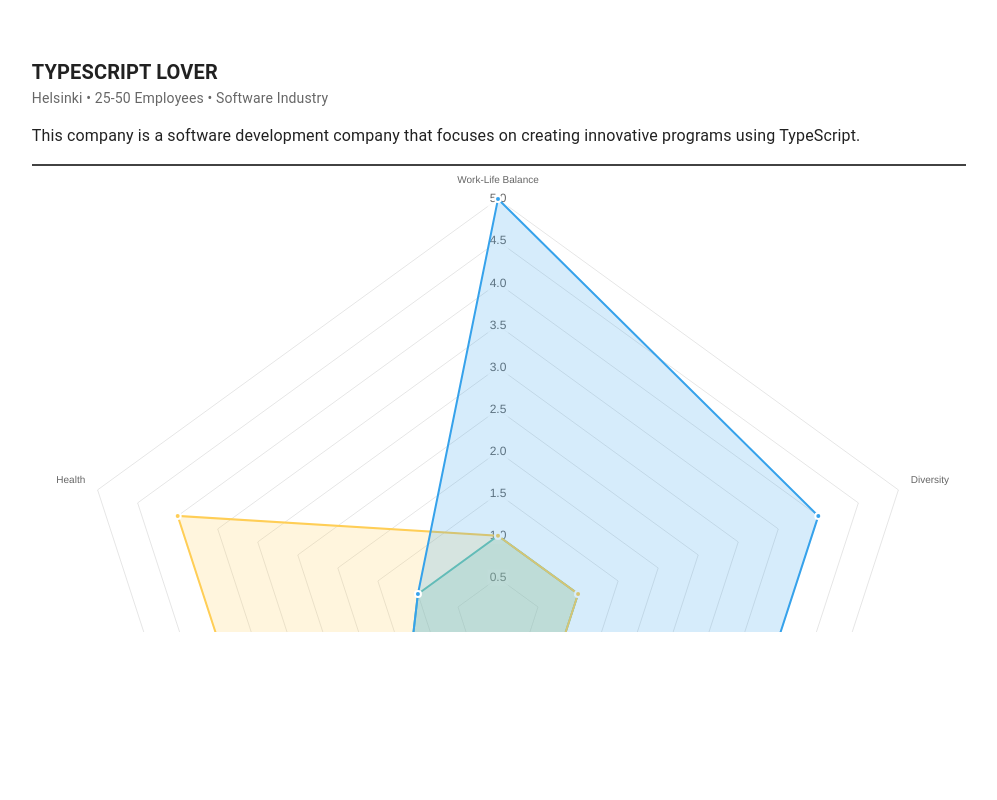
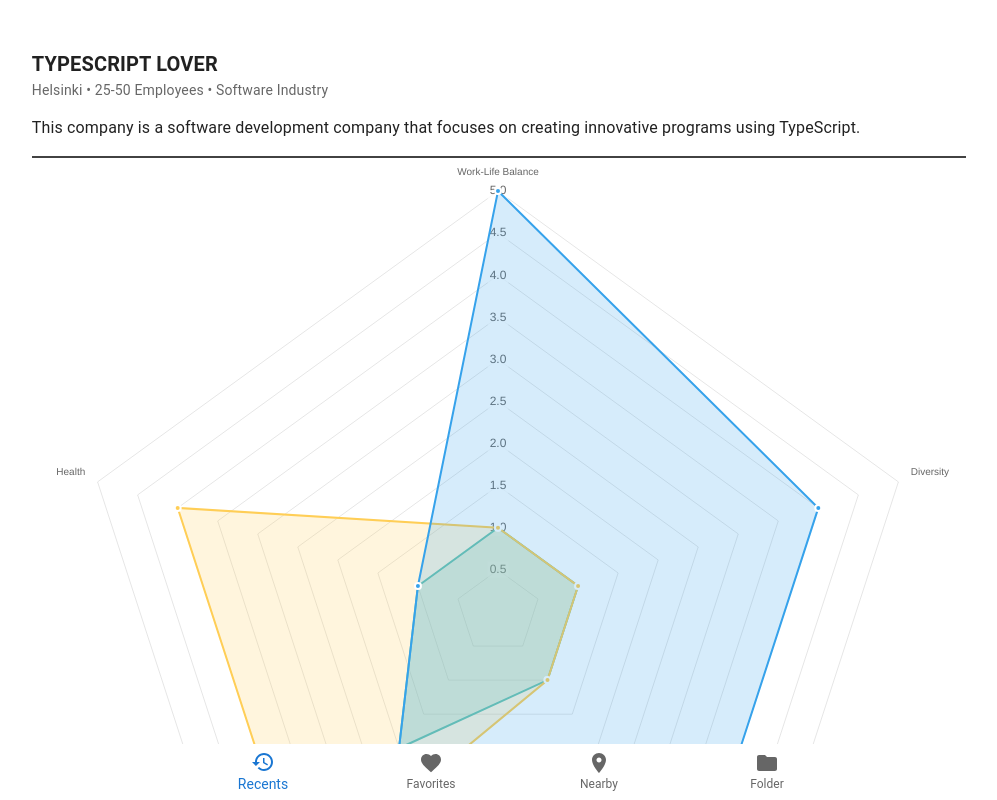
Before and after one commit to D3lux3/Junction-2024-Aava, a React (Vite) app in the folder aava-frontend/: page /companycardview in a window 1280 px wide. Shown: the whole page, without its empty margins (141-1138 px from the left). Built offline with nearby package versions, Linux system fonts and the light colour scheme.

Commit message:
Cardview component ready

```diff
--- /dev/null
+++ b/aava-frontend/src/components/BiggestDifference.tsx
@@ -0,0 +1,23 @@
+import React from 'react';
+import { Box, Typography } from '@mui/material';
+import AirIcon from '@mui/icons-material/Air';
+
+const BiggestDifference: React.FC = () => {
+  return (
+    <Box sx={{ padding: 2, borderRadius: 1, width: '300px', display: 'flex', flexDirection: 'column', alignItems: 'center', justifyContent: 'center' }}>
+      {/* Top left text */}
+      <Typography variant="h6" color='textSecondary' sx={{ mb: 1 }}>
+        Biggest difference
+      </Typography>
+      {/* Icon and text */}
+      <Box sx={{ display: 'flex', alignItems: 'center' }}>
+        <AirIcon sx={{ mr: 1 }} /> {/* Icon with margin-right */}
+        <Typography variant="body1">
+          Health 2
+        </Typography>
+      </Box>
+    </Box>
+  );
+};
+
+export default BiggestDifference;
--- a/aava-frontend/src/components/CompanyCardView.tsx
+++ b/aava-frontend/src/components/CompanyCardView.tsx
@@ -1,7 +1,13 @@
 import React, { useState } from 'react';
-import { Box, Typography, Card, CardContent, Divider } from '@mui/material';
+import { Box, Typography, Card, CardContent, Divider, Button, BottomNavigation, BottomNavigationAction } from '@mui/material';
 import RadarPlot from './RadarPlot';
 import ValueMatch from './ValueMatch';
+import MatchedBest from './MatchedBest';
+import BiggestDifference from './BiggestDifference';
+import RestoreIcon from '@mui/icons-material/Restore';
+import FavoriteIcon from '@mui/icons-material/Favorite';
+import LocationOnIcon from '@mui/icons-material/LocationOn';
+import FolderIcon from '@mui/icons-material/Folder';
 
 const CompanyCardView: React.FC = () => {
   const companies = [
@@ -12,8 +18,8 @@ const CompanyCardView: React.FC = () => {
     // Add more companies as needed
   ];
 
-  const [currentIndex] = useState(0);
-
+  const [currentIndex, setCurrentIndex] = useState(0);
+  const [value, setValue] = useState(0);
   const data1 = [5,4,4,2,1];
   const data2 = [1,1,1,4,4];
 
@@ -39,7 +45,7 @@ const CompanyCardView: React.FC = () => {
           flexDirection: 'column',
           alignItems: 'center',
           justifyContent: 'flex-start',
-          height: '80vh', // Adjust the height as needed
+          height: 'auto', // Adjust the height as needed
         }}
       >
         <Card
@@ -49,7 +55,7 @@ const CompanyCardView: React.FC = () => {
             backgroundColor: 'white', // Set background color to white
             boxShadow: 'none', // Remove shadow
             padding: 2, // Add padding
-            margin: 1, // Add margin
+            margin: 0, // Add margin
           }}
         >
           <CardContent>
@@ -63,10 +69,29 @@ const CompanyCardView: React.FC = () => {
             <Divider sx={{ width: '100%', mt: 2, borderColor: 'grey.800', borderWidth: 0.2 }} />
             <RadarPlot data1={data1} data2={data2}/>
             <ValueMatch />
+            <MatchedBest />
+            <BiggestDifference />
+            <Box sx={{ display: 'flex', justifyContent: 'space-between', width: '100%', mt: 0 }}>
+                <Button variant="contained" color="inherit" sx={{ mt: 1 }}>View Company</Button>
+                <Button variant="outlined" color="inherit" sx={{ mt: 1 }}>Save Company</Button>
+            </Box>
           </CardContent>
         </Card>
         <Box sx={{ display: 'flex', justifyContent: 'space-between', width: '100%', mt: 2 }}></Box>
       </Box>
+      <BottomNavigation
+        showLabels
+        value={value}
+        onChange={(event, newValue) => {
+          setValue(newValue);
+        }}
+        sx={{ width: '100%', position: 'fixed', bottom: 0 }}
+      >
+        <BottomNavigationAction label="Recents" icon={<RestoreIcon />} />
+        <BottomNavigationAction label="Favorites" icon={<FavoriteIcon />} />
+        <BottomNavigationAction label="Nearby" icon={<LocationOnIcon />} />
+        <BottomNavigationAction label="Folder" icon={<FolderIcon />} />
+      </BottomNavigation>
     </Box>
   );
 };
--- /dev/null
+++ b/aava-frontend/src/components/MatchedBest.tsx
@@ -0,0 +1,23 @@
+import React from 'react';
+import { Box, Typography } from '@mui/material';
+import WhatshotIcon from '@mui/icons-material/Whatshot';
+
+const MatchedBest: React.FC = () => {
+  return (
+    <Box sx={{ padding: 1, borderRadius: 1, width: '300px', display: 'flex', flexDirection: 'column', alignItems: 'center', justifyContent: 'center' }}>
+      {/* Top left text */}
+      <Typography variant="h6" color="textSecondary" sx={{ mb: 1 }}>
+        Match the most
+      </Typography>
+      {/* Icon and text */}
+      <Box sx={{ display: 'flex', alignItems: 'center' }}>
+        <WhatshotIcon sx={{ mr: 1 }} /> {/* Icon with margin-right */}
+        <Typography variant="body1">
+          Health
+        </Typography>
+      </Box>
+    </Box>
+  );
+};
+
+export default MatchedBest;
```
